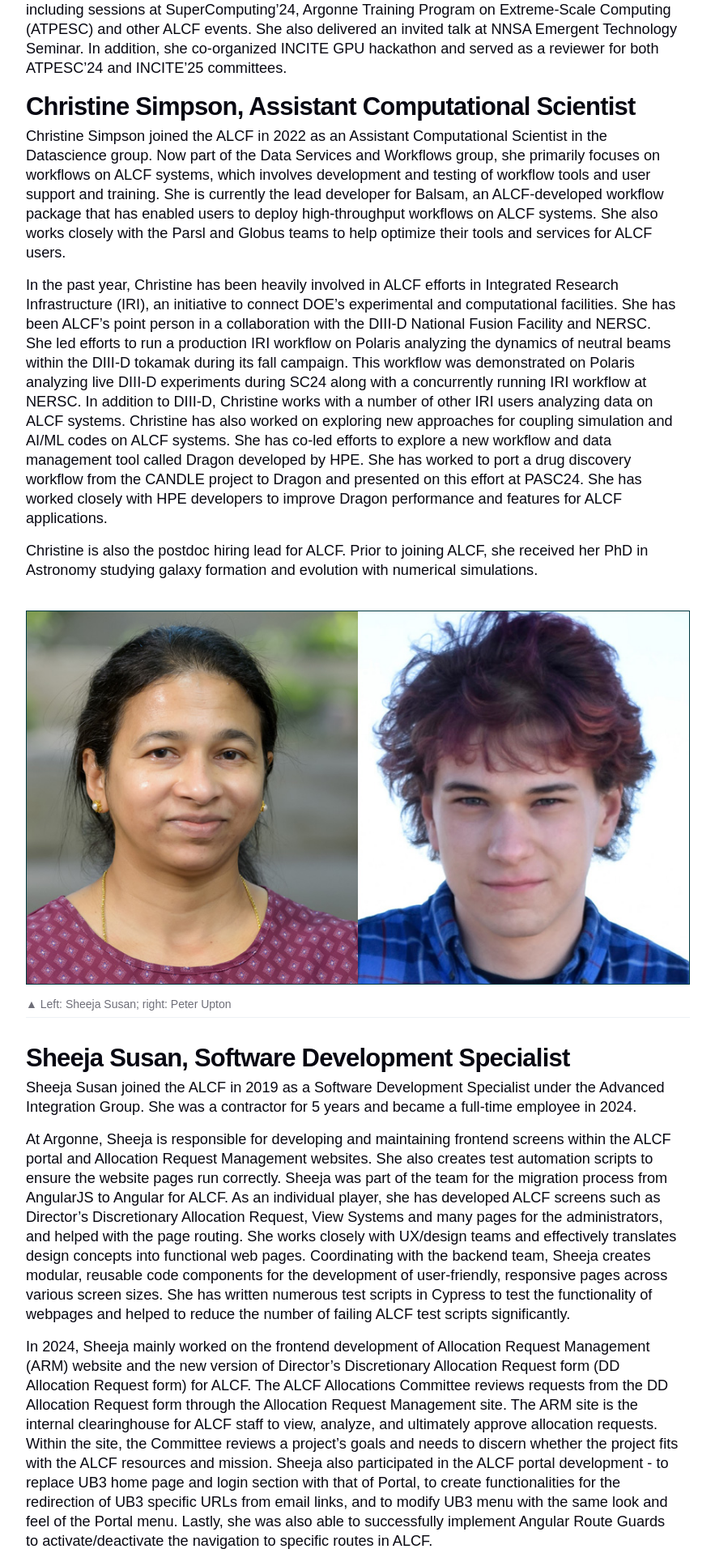
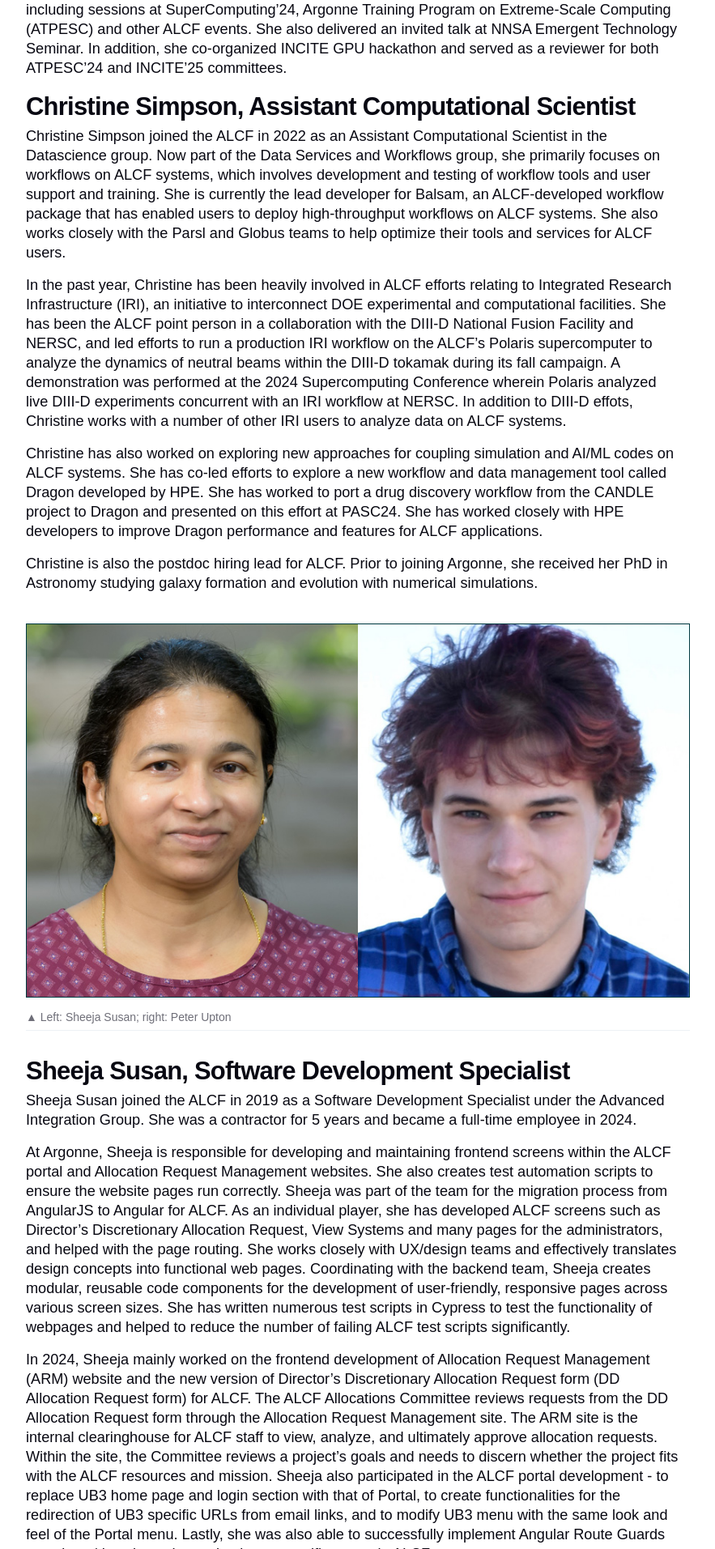
Before and after one commit to argonne-lcf/AR2024, a Jekyll site: the page built from 04_expertise-and-resources/staff-spotlights.md, in a window 1280 px wide. Shown: the part 3087-5000 px from the top of the page at 81% size, without its empty margins (303-1186 px from the left). Built offline with Jekyll 4.4.1, drawn with Linux system fonts in a browser that asks for light colours; some web fonts are replaced.

Commit message:
Update staff-spotlights.md
simpson edits

```diff
--- a/04_expertise-and-resources/staff-spotlights.md
+++ b/04_expertise-and-resources/staff-spotlights.md
@@ -55,10 +55,11 @@ As part of outreach activities, Varuni co-organized several tutorial and worksho
 
 Christine Simpson joined the ALCF in 2022 as an Assistant Computational Scientist in the Datascience group. Now part of the Data Services and Workflows group, she primarily focuses on workflows on ALCF systems, which involves development and testing of workflow tools and user support and training. She is currently the lead developer for Balsam, an ALCF-developed workflow package that has enabled users to deploy high-throughput workflows on ALCF systems. She also works closely with the Parsl and Globus teams to help optimize their tools and services for ALCF users.
 
-In the past year, Christine has been heavily involved in ALCF efforts in Integrated Research Infrastructure (IRI), an initiative to connect DOE’s experimental and computational facilities. She has been ALCF’s point person in a collaboration with the DIII-D National Fusion Facility and NERSC. She led efforts to run a production IRI workflow on Polaris analyzing the dynamics of neutral beams within the DIII-D tokamak during its fall campaign. This workflow was demonstrated on Polaris analyzing live DIII-D experiments during SC24 along with a concurrently running IRI workflow at NERSC. In addition to DIII-D, Christine works with a number of other IRI users analyzing data on ALCF systems.
+In the past year, Christine has been heavily involved in ALCF efforts relating to Integrated Research Infrastructure (IRI), an initiative to interconnect DOE experimental and computational facilities. She has been the ALCF point person in a collaboration with the DIII-D National Fusion Facility and NERSC, and led efforts to run a production IRI workflow on the ALCF's Polaris supercomputer to analyze the dynamics of neutral beams within the DIII-D tokamak during its fall campaign. A demonstration was performed at the 2024 Supercomputing Conference wherein Polaris analyzed live DIII-D experiments concurrent with an IRI workflow at NERSC. In addition to DIII-D effots, Christine works with a number of other IRI users to analyze data on ALCF systems.
+
 Christine has also worked on exploring new approaches for coupling simulation and AI/ML codes on ALCF systems. She has co-led efforts to explore a new workflow and data management tool called Dragon developed by HPE. She has worked to port a drug discovery workflow from the CANDLE project to Dragon and presented on this effort at PASC24. She has worked closely with HPE developers to improve Dragon performance and features for ALCF applications.
 
-Christine is also the postdoc hiring lead for ALCF. Prior to joining ALCF, she received her PhD in Astronomy studying galaxy formation and evolution with numerical simulations.
+Christine is also the postdoc hiring lead for ALCF. Prior to joining Argonne, she received her PhD in Astronomy studying galaxy formation and evolution with numerical simulations.
 
 
 
```
